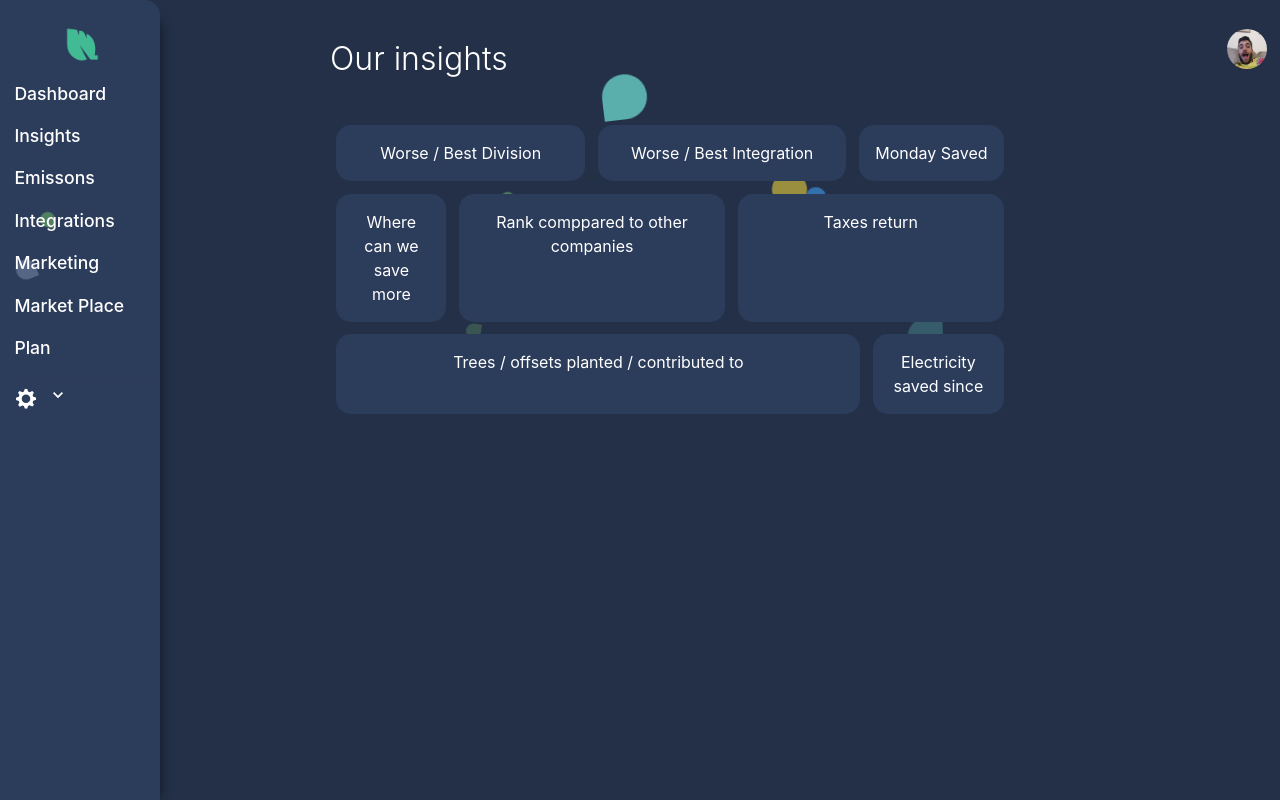
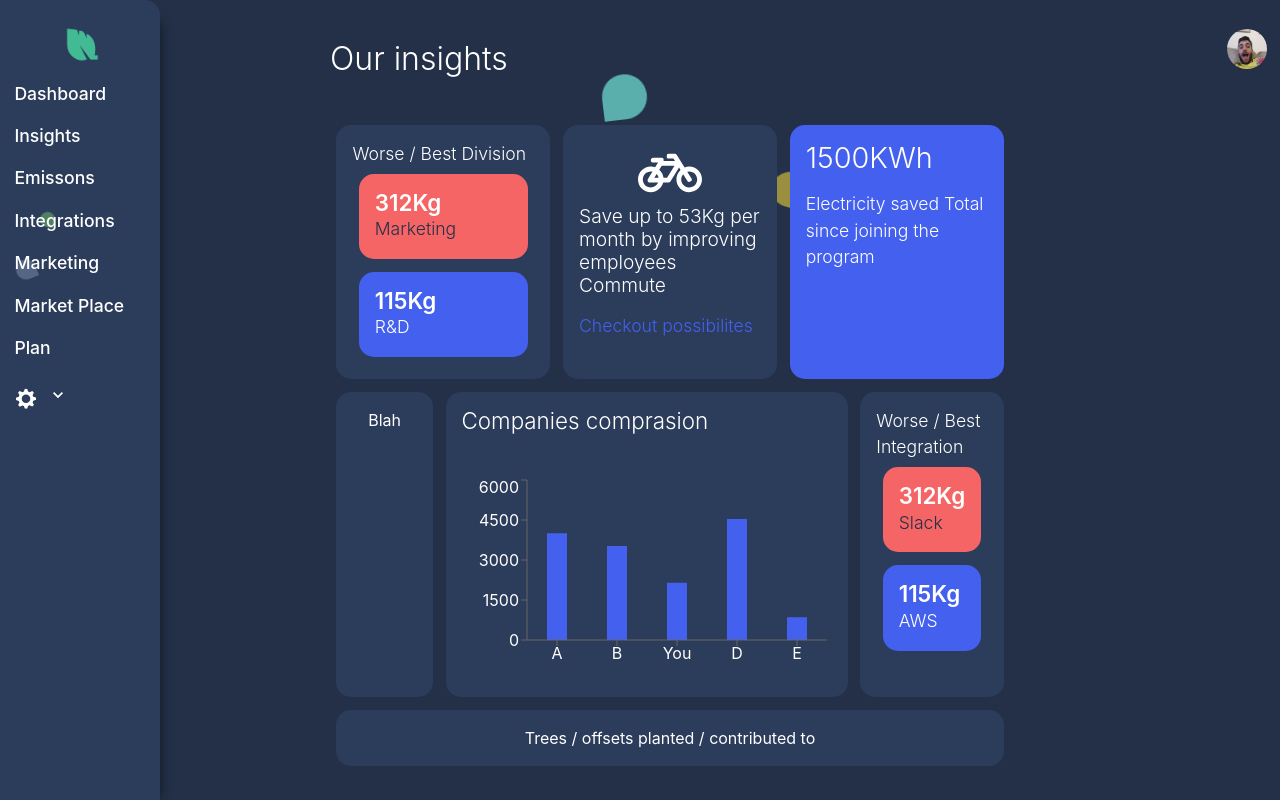
Before and after one commit to AssafWoo/Leaf-groot, a React (Create React App) app: page /insights in a window 1280 px wide. Built offline with nearby package versions, Linux system fonts and the light colour scheme.

Commit message:
insight page improved

```diff
--- a/src/Pages/insights.js
+++ b/src/Pages/insights.js
@@ -1,7 +1,9 @@
 import { Heading } from '@chakra-ui/layout';
 import React from 'react';
-import {BoxSize, BreakLine, Flex, SubHeader } from '../Styles/styles';
-
+import BarsChart from '../Components/Charts/bar';
+import { DarkerTheme, LightBlue, MainRed, MainYellow } from '../Styles/colors';
+import {BoxSize, BreakLine, Flex, Parag, SubHeader } from '../Styles/styles';
+import {FaBicycle} from 'react-icons/fa';
 
 const Insights = () => {
 
@@ -10,18 +12,59 @@ const Insights = () => {
             <Heading {...SubHeader}>Our insights</Heading>
             <BreakLine />
             <Flex>
-                <BoxSize flexSize="1">Worse / Best Division</BoxSize>
-                <BoxSize flexSize="1">Worse / Best Integration</BoxSize>
-                <BoxSize>Monday Saved</BoxSize>
-            </Flex>
+                <BoxSize flexSize="1">
+                    <Parag>Worse / Best Division</Parag>
+                    <Flex>
+                        <BoxSize flexSize="1" style={{background:MainRed, color:DarkerTheme}}>
+                        <Heading {...SubHeader} style={{fontSize:'1.4rem', fontWeight:'600'}} >312Kg</Heading>
+                            <Parag>Marketing</Parag>
+
+                        </BoxSize>
+                        <BoxSize flexSize="1" style={{background:LightBlue}}>
+                            <Heading {...SubHeader} style={{fontSize:'1.4rem', fontWeight:'600'}} >115Kg</Heading>
+                            <Parag>R&D</Parag>
+
+                        </BoxSize>
+                    </Flex>
+                </BoxSize>
+                <BoxSize flexSize="1">
+                    <FaBicycle size="4rem" style={{margin:'auto'}} />
+                    <Heading {...SubHeader} style={{fontSize:'1.2rem' , marginBottom:'1rem'}} >Save up to 53Kg per month by improving employees Commute</Heading>
+                    <Parag style={{color:LightBlue, cursor:'pointer'}}>Checkout possibilites</Parag>
+
+                    </BoxSize>
+                <BoxSize flexSize="1" style={{background:LightBlue}}>
+                    <Heading {...SubHeader} style={{fontSize:'1.8rem' , marginBottom:'1rem'}} >1500KWh</Heading>
+                    <Parag>Electricity saved Total since joining the program</Parag>
+
+                    </BoxSize>
+                </Flex>
             <Flex>
-                <BoxSize flexSize="1">Where can we save more</BoxSize>
-                <BoxSize flexSize="3">Rank comppared to other companies</BoxSize>
-                <BoxSize flexSize="3">Taxes return</BoxSize>
+            <BoxSize flexSize="2">Blah</BoxSize>
+
+               <BoxSize flexSize="3">
+                    <Heading {...SubHeader} style={{fontSize:'1.4rem'}} >Companies comprasion</Heading>
+                    <BreakLine />
+                    <BarsChart />
+                </BoxSize>
+                <BoxSize flexSize="1">
+                    <Parag>Worse / Best Integration</Parag>
+                    <Flex>
+                        <BoxSize flexSize="1" style={{background:MainRed, color:DarkerTheme}}>
+                        <Heading {...SubHeader} style={{fontSize:'1.4rem', fontWeight:'600'}} >312Kg</Heading>
+                            <Parag>Slack</Parag>
+
+                        </BoxSize>
+                        <BoxSize flexSize="1" style={{background:LightBlue}}>
+                            <Heading {...SubHeader} style={{fontSize:'1.4rem', fontWeight:'600'}} >115Kg</Heading>
+                            <Parag>AWS</Parag>
+
+                        </BoxSize>
+                    </Flex>
+                </BoxSize>
             </Flex>
             <Flex>
                 <BoxSize flexSize="5">Trees / offsets planted / contributed to</BoxSize>
-                <BoxSize flexSize="1">Electricity saved since</BoxSize>
             </Flex>
         </>
     )
--- a/src/Styles/colors.js
+++ b/src/Styles/colors.js
@@ -11,3 +11,4 @@ export const MainPurple = '#B5179E';
 export const DarkPurple = '#7209B7';
 export const PurpleBlue = '#560BAD';
 export const LightBlue = '#4361EE';
+export const MainRed = '#F56565';
--- a/src/Styles/styles.js
+++ b/src/Styles/styles.js
@@ -57,3 +57,9 @@ export const Card = styled.div`
 export const SubHeader = {
     fontSize:"2rem", textAlign:"left", fontWeight:"300", color:'white'
 }
+
+export const Parag = styled.p`
+    font-size:1.1rem;
+    font-weight:300;
+    text-align:left;
+`
```
Also changed, not shown: 1 other file (tests, documents, lock files or other folders).
